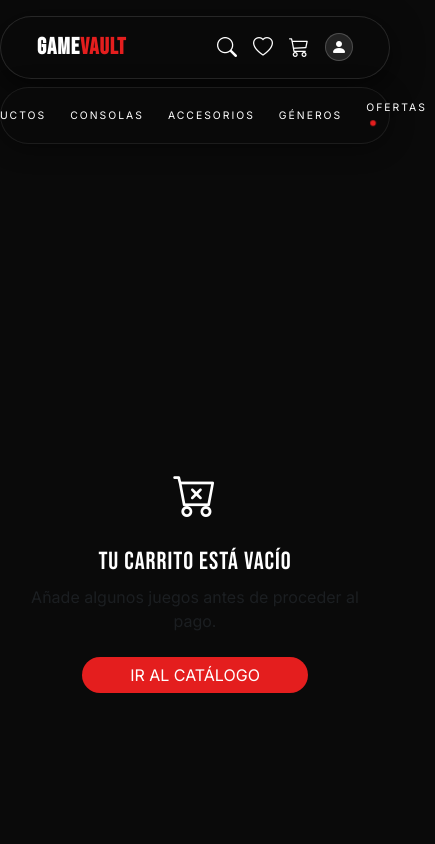
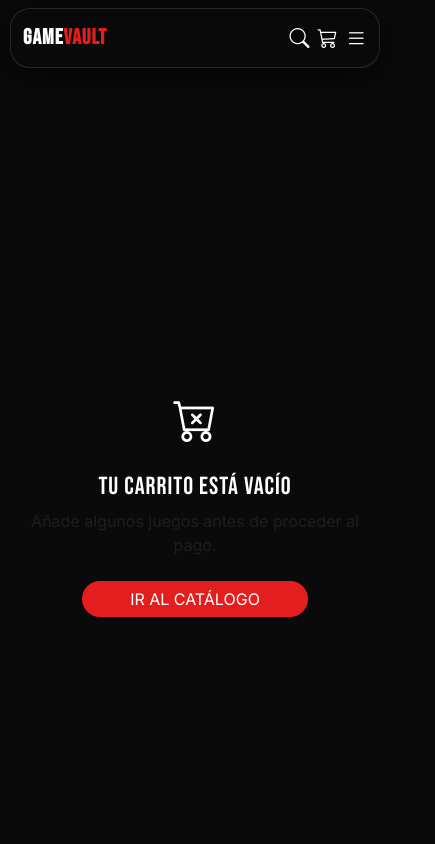
Before and after one commit to marcosromanv00/client-landing-game-vault, a Next.js app: page /checkout in a window 390 px wide. Shown: the top 844 px of the page, 435 px wide, since content can reach past the window. Built offline with nearby package versions, Linux system fonts and the light colour scheme.

Commit message:
feat(hero): make hero section clickable and improve mobile responsiveness

```diff
--- a/src/app/globals.css
+++ b/src/app/globals.css
@@ -276,6 +276,24 @@ h1, h2, h3, .gv-display {
 .category-nav-scroll {
   -ms-overflow-style: none;
   scrollbar-width: none;
+  -webkit-overflow-scrolling: touch;
+}
+
+/* Responsive adjustments for headers */
+@media (max-width: 991px) {
+  .header-main {
+    padding-left: 10px !important;
+    padding-right: 10px !important;
+  }
+  .glass-header-v2 {
+    border-radius: 20px !important;
+    padding: 8px 12px !important;
+  }
+  .search-dropdown {
+    right: -10px !important;
+    left: -10px !important;
+    width: auto !important;
+  }
 }
 
 /* Glassmorphism */
@@ -341,3 +359,16 @@ h1, h2, h3, .gv-display {
     margin-top: 2rem;
   }
 }
+
+/* Hero Character Responsive */
+.hero-character-img {
+  object-fit: cover !important;
+  object-position: center !important;
+}
+
+@media (min-width: 992px) {
+  .hero-character-img {
+    object-fit: contain !important;
+    object-position: bottom center !important;
+  }
+}
--- a/src/components/Navbar.tsx
+++ b/src/components/Navbar.tsx
@@ -46,26 +46,26 @@ const NavbarContent = () => {
 
   return (
     <>
-      <header className={`header-main transition-all ${isHome ? 'position-fixed w-100 z-3 px-4' : 'position-sticky top-0 z-3'} ${isScrolled ? 'py-2' : 'py-3'}`}>
+      <header className={`header-main transition-all ${isHome ? 'position-fixed w-100 z-3 px-2 px-md-4' : 'position-sticky top-0 z-3'} ${isScrolled ? 'py-1 py-md-2' : 'py-2 py-md-3'}`}>
 
         {/* Level 1: Administrative */}
-        <nav className="navbar navbar-expand navbar-dark mx-auto rounded-pill px-4 py-2 glass-header-v2 mb-2" style={{ maxWidth: '1200px' }}>
-          <div className="container-fluid align-items-center">
-            <Link href="/" className="navbar-brand fw-bold gv-display fs-3 text-white m-0 pe-4">
+        <nav className="navbar navbar-expand navbar-dark mx-auto rounded-pill px-3 px-md-4 py-2 glass-header-v2 mb-2" style={{ maxWidth: '1200px' }}>
+          <div className="container-fluid align-items-center px-0">
+            <Link href="/" className="navbar-brand fw-bold gv-display fs-4 fs-md-3 text-white m-0 pe-2 pe-md-4">
               GAME<span className="text-gv-red">VAULT</span>
             </Link>
 
-            <div className="navbar-nav mx-auto d-none d-md-flex gap-4">
+            <div className="navbar-nav mx-auto d-none d-lg-flex gap-4">
               <Link href="#" className="nav-link fw-bold text-white hover-opacity-100" style={{ fontSize: '0.7rem', letterSpacing: '2px' }}>SERVICIOS</Link>
               <Link href="#" className="nav-link fw-bold text-white hover-opacity-100" style={{ fontSize: '0.7rem', letterSpacing: '2px' }}>CONTACTO</Link>
             </div>
 
-            <div className="d-flex align-items-center gap-3">
+            <div className="d-flex align-items-center gap-2 gap-md-3 ms-auto">
               <button className="btn text-white p-0 border-0 hover-scale" onClick={() => setShowSearch(!showSearch)}>
                 <i className={`bi ${showSearch ? 'bi-x-lg' : 'bi-search'} fs-5`}></i>
               </button>
 
-              <Link href="#" className="btn text-white p-0 border-0 hover-scale">
+              <Link href="#" className="btn text-white p-0 border-0 d-none d-sm-block hover-scale">
                 <i className="bi bi-heart fs-5"></i>
               </Link>
 
@@ -78,7 +78,11 @@ const NavbarContent = () => {
                 )}
               </button>
 
-              <Link href="#" className="btn text-white p-0 border-0 hover-scale">
+              <button className="btn text-white p-0 border-0 d-lg-none" type="button" data-bs-toggle="offcanvas" data-bs-target="#mobileMenu">
+                <i className="bi bi-list fs-4"></i>
+              </button>
+
+              <Link href="#" className="btn text-white p-0 border-0 d-none d-md-block hover-scale">
                 <div className="rounded-circle overflow-hidden d-flex justify-content-center align-items-center" style={{ width: '28px', height: '28px', background: 'rgba(255,255,255,0.1)', border: '1px solid rgba(255,255,255,0.2)' }}>
                   <i className="bi bi-person-fill text-white fs-6"></i>
                 </div>
@@ -87,7 +91,7 @@ const NavbarContent = () => {
 
             {/* Floating Search Dropdown */}
             {showSearch && (
-              <div className="position-absolute top-100 end-0 mt-3 p-3 rounded-4 shadow-lg animate-fade-in" style={{ width: '350px', background: 'rgba(10,10,10,0.95)', backdropFilter: 'blur(30px)', border: '1px solid rgba(255,255,255,0.1)', zIndex: 1000 }}>
+              <div className="position-absolute top-100 end-0 mt-3 p-3 rounded-4 shadow-lg animate-fade-in search-dropdown" style={{ width: 'min(350px, 90vw)', background: 'rgba(10,10,10,0.95)', backdropFilter: 'blur(30px)', border: '1px solid rgba(255,255,255,0.1)', zIndex: 1000 }}>
                 <input
                   ref={searchInputRef}
                   type="text"
@@ -123,10 +127,10 @@ const NavbarContent = () => {
           </div>
         </nav>
 
-        {/* Level 2: Discovery */}
-        <nav className="navbar navbar-expand mx-auto rounded-pill px-2 py-1 glass-header-v2-sub" style={{ maxWidth: '900px' }}>
+        {/* Level 2: Discovery - Hidden on Mobile */}
+        <nav className="navbar navbar-expand mx-auto rounded-pill px-2 py-1 glass-header-v2-sub d-none d-lg-block" style={{ maxWidth: '900px' }}>
           <div className="container-fluid justify-content-center">
-            <ul className="navbar-nav gap-2 gap-md-4 align-items-center">
+            <ul className="navbar-nav gap-4 align-items-center">
               {navLinks.map((link) => {
                 const isActive = fullPath === link.href;
                 return (
@@ -148,6 +152,47 @@ const NavbarContent = () => {
           </div>
         </nav>
       </header>
+
+      {/* Mobile Menu Offcanvas */}
+      <div className="offcanvas offcanvas-start bg-black text-white border-end border-secondary border-opacity-20" tabIndex={-1} id="mobileMenu" aria-labelledby="mobileMenuLabel" style={{ width: '280px' }}>
+        <div className="offcanvas-header border-bottom border-secondary border-opacity-10">
+          <h5 className="offcanvas-title gv-display text-gv-red fs-3" id="mobileMenuLabel">GAMEVAULT</h5>
+          <button type="button" className="btn-close btn-close-white" data-bs-dismiss="offcanvas" aria-label="Close"></button>
+        </div>
+        <div className="offcanvas-body p-0">
+          <div className="p-4 border-bottom border-secondary border-opacity-10">
+            <p className="text-muted small fw-bold mb-3 tracking-widest">DESCUBRIR</p>
+            <ul className="nav flex-column gap-2">
+              {navLinks.map((link) => (
+                <li key={link.name} className="nav-item">
+                  <Link
+                    href={link.href}
+                    className="nav-link text-white fs-5 gv-display d-flex align-items-center justify-content-between py-2"
+                    onClick={() => {
+                        const closeBtn = document.querySelector('#mobileMenu .btn-close') as HTMLElement;
+                        if (closeBtn) closeBtn.click();
+                    }}
+                  >
+                    {link.name}
+                    <i className="bi bi-chevron-right fs-6 opacity-50"></i>
+                  </Link>
+                </li>
+              ))}
+            </ul>
+          </div>
+          <div className="p-4">
+             <p className="text-muted small fw-bold mb-3 tracking-widest">CUENTA</p>
+             <div className="d-grid gap-2">
+                <Link href="#" className="btn btn-outline-light text-start py-2 px-3 rounded-3 d-flex align-items-center gap-3">
+                   <i className="bi bi-person fs-5"></i> Mi Perfil
+                </Link>
+                <Link href="#" className="btn btn-outline-light text-start py-2 px-3 rounded-3 d-flex align-items-center gap-3">
+                   <i className="bi bi-heart fs-5"></i> Lista de Deseos
+                </Link>
+             </div>
+          </div>
+        </div>
+      </div>
 
       <OffcanvasCart />
 
```
Also changed, not shown: src/components/CategoryBar.tsx (+6 -6 lines), src/components/Hero.tsx (+9 -13 lines).
